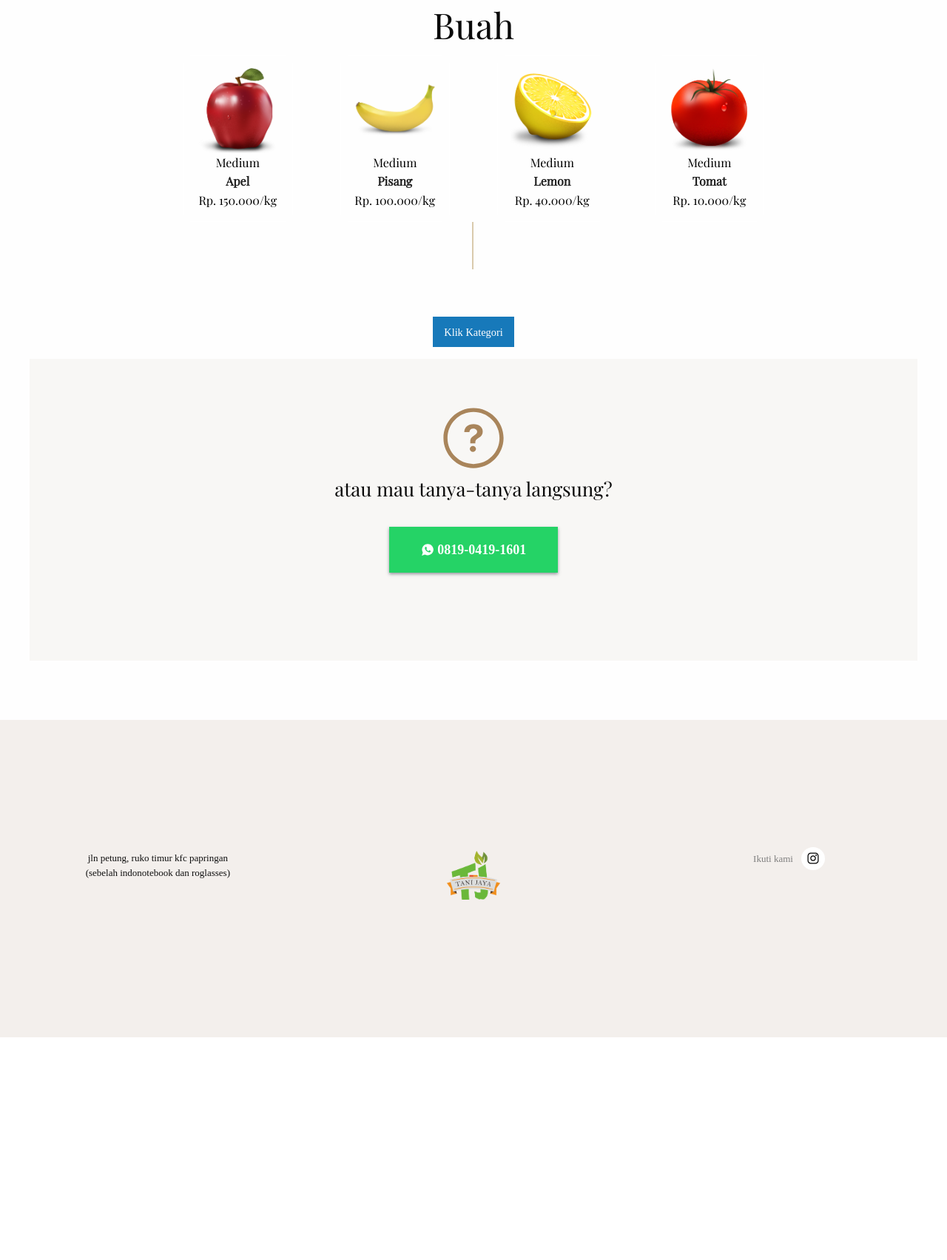
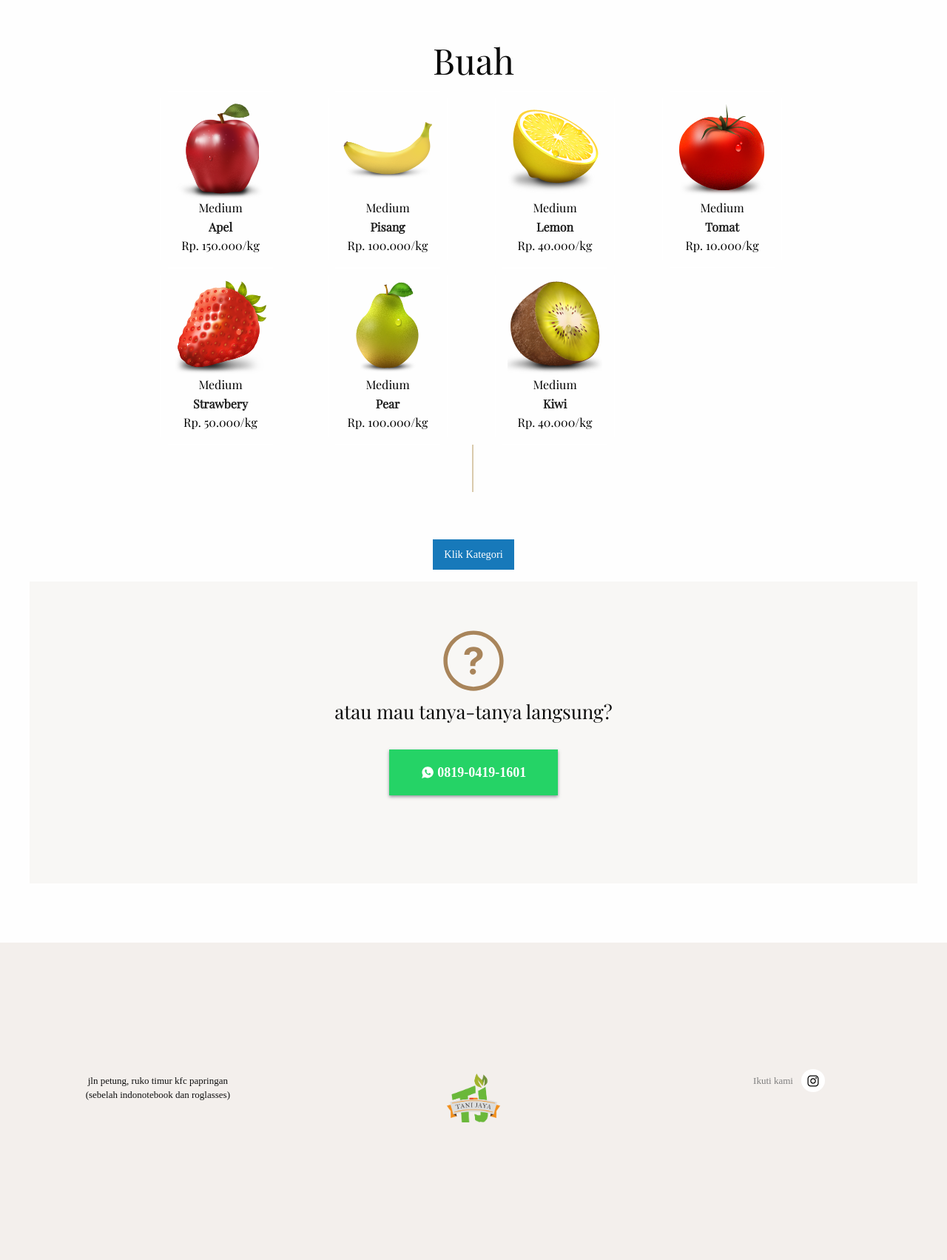
Before and after one commit to gangsarswapurba/tanijaya, a CodeIgniter app: page /tanijaya/index.php/produkin_kategori/tampil_produk in a window 1280 px wide. Shown: the part 82-1785 px from the top of the page at 74% size. Before the commit the page ends 1484 px from the top, so only its background shows below. Run offline with CodeIgniter, Linux system fonts and the light colour scheme; some web fonts are replaced.

Commit message:
memperbaiki layout  produk di showIn_produk.php

```diff
--- a/application/views/showIn_produk.php
+++ b/application/views/showIn_produk.php
@@ -1,4 +1,5 @@
-
+<br>
+<br>
 <div class="fruit-container ">
     <div class="text-center">
         <h1>Buah</h1>
@@ -50,4 +51,39 @@
         </div>
     </div>
 
+    <div class="d-flex show-produks">
+        <div class="m-1 m-l-r">
+            <a href="">
+                <img src="<?php echo base_url(); ?>asset/img/product/iconfinder_Strawberry_56028.png" alt="">
+                <div class="text-center">
+                    <p>Medium</p>
+                    <p>Strawbery</p>
+                    <p>Rp. 50.000/kg</p>
+                </div>
+            </a>
+        </div>
+
+        <div class="m-1 m-l-r">
+            <a href="">
+                <img src="<?php echo base_url(); ?>asset/img/product/iconfinder_Pear_56020.png" alt="">
+                <div class="text-center">
+                    <p>Medium</p>
+                    <p>Pear</p>
+                    <p>Rp. 100.000/kg</p>
+                </div>
+            </a>
+        </div>
+
+        <div class="m-1 m-l-r">
+            <a href="">
+                <img src="<?php echo base_url(); ?>asset/img/product/iconfinder_Kiwi_56021.png" alt="">
+                <div class="text-center">
+                    <p>Medium</p>
+                    <p>Kiwi</p>
+                    <p>Rp. 40.000/kg</p>
+                </div>
+            </a>
+        </div>
+    </div>
+
 </div>
--- a/asset/css/app.css
+++ b/asset/css/app.css
@@ -464,7 +464,7 @@ body.keranjang .top-bar, body.pencarian .top-bar, .grid-container.produk-favorit
     font-family: 'Muli';
 }
 
-<<<<<<< Updated upstream
+
 td.foto > a > img {
     height: 66px;
 }
@@ -539,11 +539,10 @@ span.qty-text {
 
 .show-produks{
     width: 100%;
-    justify-content: center;
+    justify-content: flex-start;
 }
 
 .show-produks > div{
-    width: 100%;
     padding: 1rem;
     border: solid 1px #fff;
     border-radius: 10px;
@@ -586,7 +585,7 @@ span.qty-text {
 }
 
 .fruit-container{
-    max-width: 850px;
+    max-width: 910px;
     margin: 0 auto;
 
 }
```
